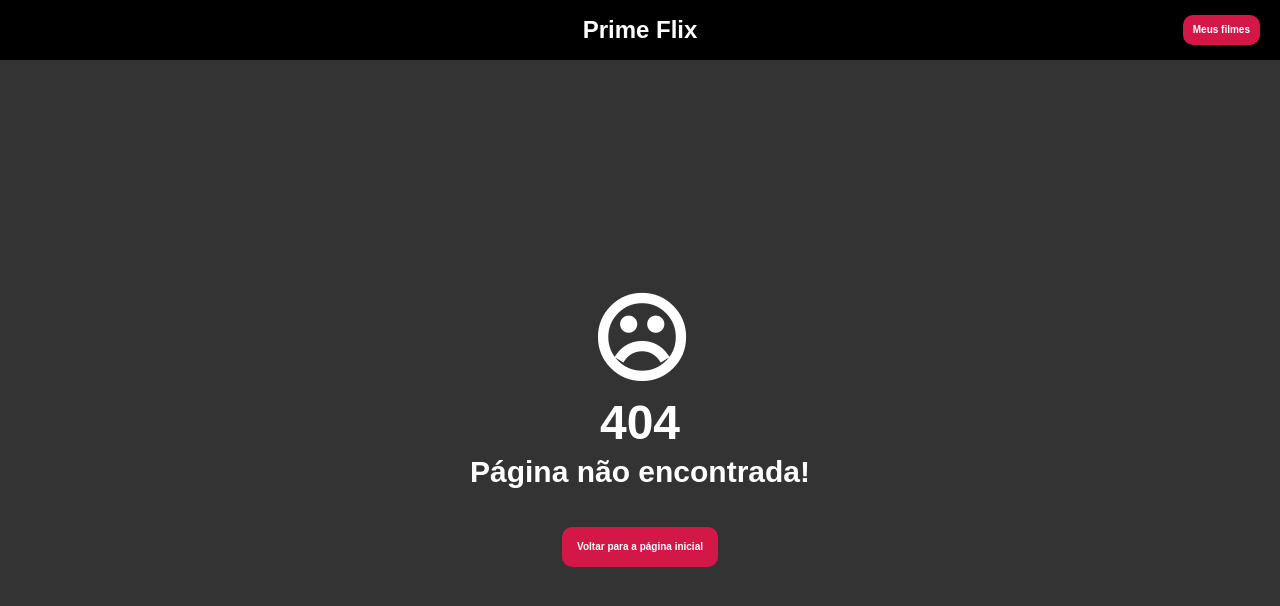
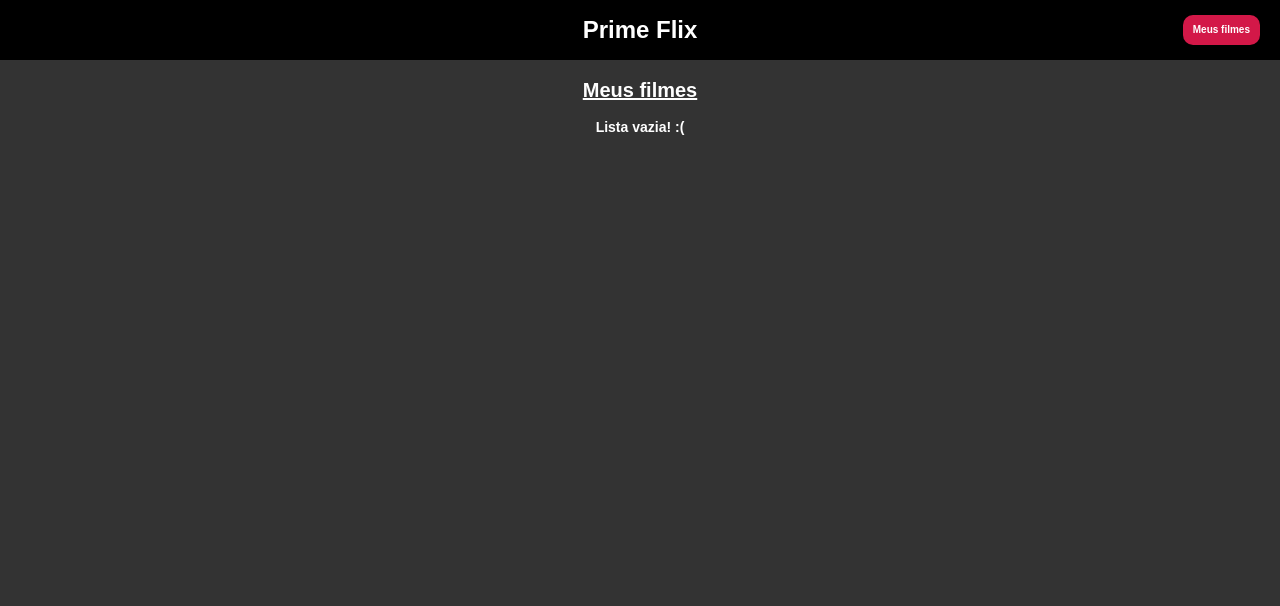
Before and after one commit to alexrla/Prime__Flix, a React (Create React App) app: page /favoritos in a window 1280 px wide. Before the commit this address had no page. Shown: the top 606 px of the page. Built offline with nearby package versions, Linux system fonts and the light colour scheme.

Commit message:
Criando a página de meus filmes e personalizando os alertas do site

```diff
--- a/package.json
+++ b/package.json
@@ -12,6 +12,7 @@
     "react-loader-spinner": "^6.0.0-0",
     "react-router-dom": "^6.3.0",
     "react-scripts": "5.0.1",
+    "react-toastify": "^9.0.3",
     "styled-components": "^5.3.5",
     "web-vitals": "^2.1.4"
   },
--- a/src/App.jsx
+++ b/src/App.jsx
@@ -1,8 +1,12 @@
 import RoutesApp from "./Routes";
+
+import { ToastContainer } from 'react-toastify';
+import 'react-toastify/dist/ReactToastify.css';
 
 export default function App()   {
     return (
         <div className="App">
+            <ToastContainer autoClose={3000} />
             <RoutesApp />
         </div>
     );
--- a/src/Routes.jsx
+++ b/src/Routes.jsx
@@ -1,9 +1,9 @@
 import { BrowserRouter, Routes, Route } from 'react-router-dom';
 
+import Header from './components/Header/Header';
 import Home from './pages/Home/Home';
 import Filme from './pages/Filme/Filme';
-
-import Header from './components/Header/Header';
+import Favoritos from './pages/Favoritos/Favoritos';
 import NotFound from './pages/Error/NotFound';
 
 export default function RoutesApp()    {
@@ -13,6 +13,7 @@ export default function RoutesApp()    {
             <Routes>
                 <Route path="/" element={<Home />} />
                 <Route path="/filme/:idFilme" element={<Filme />} />
+                <Route path="/favoritos" element={<Favoritos />} />
 
                 <Route path="*" element={<NotFound />} />
             </Routes>
--- a/src/assets/css/style.css
+++ b/src/assets/css/style.css
@@ -9,6 +9,8 @@ body    {
 
     font-family: sans-serif;
 
+    font-size: 14px;
+
     font-weight: bold;
 
     position: relative;
--- /dev/null
+++ b/src/pages/Favoritos/Favoritos.jsx
@@ -0,0 +1,148 @@
+import { useState, useEffect } from 'react';
+
+import { Link } from 'react-router-dom';
+
+import { toast } from 'react-toastify';
+
+import styled from 'styled-components';
+
+export default function Favoritos() {
+    const [ movies, setMovies ] = useState([]);
+
+    useEffect(() => {
+        const movieList = localStorage.getItem("@primeflix");
+
+        setMovies(JSON.parse(movieList) || []);
+    }, []);
+
+    function deleteMovie(idMovie)  {
+        let filterMovies = movies.filter((movie) => {
+            return (movie.id !== idMovie)
+        });
+
+        setMovies(filterMovies);
+
+        localStorage.setItem("@primeflix", JSON.stringify(filterMovies));
+
+        toast.error("Filme removido com sucesso!");
+    }
+
+    return (
+        <>
+            <Div></Div>
+            <Container>
+                <Content>
+                    <h1>Meus filmes</h1>
+
+                    {movies.length === 0 && <p>Lista vazia! :(</p>}
+
+                    <ul>
+                        {movies.map((movie) => {
+                            return (
+                                <li key={movie.id}>
+                                    <Link to={`/filme/${movie.id}`}>
+                                        <span>{movie.title}</span>
+                                    </Link>
+
+                                    <button onClick={() => deleteMovie(movie.id)}>Excluir</button>
+                                </li>
+                            )
+                        })}
+                    </ul>
+                </Content>
+            </Container>
+        </>
+    );
+}
+
+const Div = styled.div`
+    background-color: #000000;
+
+    height: 60px;
+`;
+
+const Container = styled.div`
+    margin: 0 auto;
+
+    max-width: 90%;
+
+    width: 500px;
+`;
+
+const Content = styled.div`
+    align-items: center;
+
+    display: flex;
+
+    flex-direction: column;
+
+    h1  {
+        font-size: 20px;
+
+        padding-top: 20px;
+
+        text-decoration: underline;
+    }
+
+    p   {
+        font-size: 14px;
+
+        padding-top: 20px;
+    }
+
+    ul  {
+        padding-top: 30px;
+
+        width: 500px;
+    }
+
+    li  {
+        align-items: center;
+
+        display: flex;
+
+        justify-content: space-between;
+
+        padding-bottom: 40px;
+
+        width: 100%;
+    }
+
+    span    {
+        background-color: #000000;
+
+        border-radius: 5px;
+
+        font-size: 14px;
+
+        padding: 10px;
+    }
+
+    span:hover  {
+        background-color: #FFFFFF;
+
+        color: #000000;
+    }
+
+    button  {
+        background-color: #D31848;
+
+        border: none;
+
+        border-radius: 5px;
+
+        color: #FFFFFF;
+
+        font-size: 14px;
+
+        font-weight: bold;
+
+        padding: 10px;
+    }
+
+    button:hover  {
+        background-color: #B02220;
+
+        cursor: pointer;
+    }
+`;
--- a/src/pages/Filme/Filme.jsx
+++ b/src/pages/Filme/Filme.jsx
@@ -1,6 +1,8 @@
 import { useState, useEffect } from "react";
 
 import { useParams, useNavigate } from "react-router-dom";
+
+import { toast } from 'react-toastify';
 
 import styled from "styled-components";
 
@@ -27,7 +29,7 @@ export default function Filme()  {
                 setLoading(false);
             })
             .catch(() => {
-                navigate("/*", { replace: true })
+                navigate("*", { replace: true })
                 alert("Filme não encontrado!");
                 return;
             })
@@ -44,7 +46,7 @@ export default function Filme()  {
         const selectedMovie = savedMovies.some((savedMovie) => savedMovie.id === movie.id);
 
         if(selectedMovie)   {
-            alert("Esse filme já foi adicionado!");
+            toast.warn("Esse filme já foi adicionado!");
             return;
         }
 
@@ -52,7 +54,7 @@ export default function Filme()  {
 
         localStorage.setItem("@primeflix", JSON.stringify(savedMovies));
 
-        alert("Filme adicionado com sucesso!");
+        toast.success("Filme adicionado com sucesso!");
     }
 
     if(loading) {
```
Also changed, not shown: src/index.css (added), 1 other file (tests, documents, lock files or other folders).
